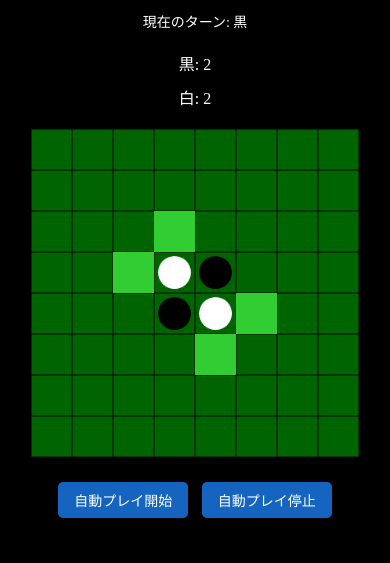
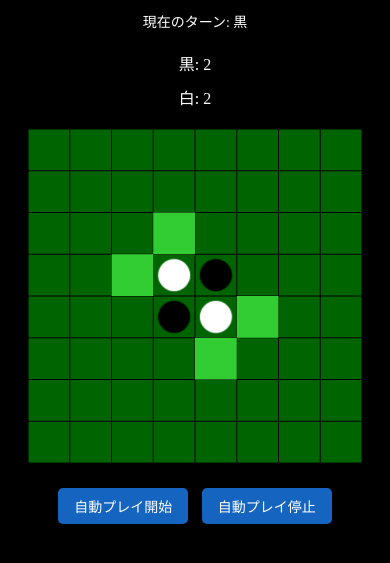
Before and after one commit to RyoSugimoto/vibe-reversi, a plain HTML site: page index.html in a window 390 px wide. Shown: the part 41-604 px from the top of the page. Drawn offline with Linux system fonts and the light colour scheme.

Commit message:
キャンバスサイズの調整とセルサイズの更新: スマートフォン向けに適切なサイズを設定し、クリックイベントの座標計算を修正

```diff
--- a/script.js
+++ b/script.js
@@ -2,7 +2,7 @@ const canvas = document.getElementById("board");
 const ctx = canvas.getContext("2d");
 const size = 8;
 let currentPlayer = "black";
-const cellSize = canvas.width / size;
+let cellSize = canvas.width / size; // cellSizeをletで定義
 
 // 盤面の初期化
 const gameBoard = Array(size).fill(null).map(() => Array(size).fill(null));
@@ -176,13 +176,34 @@ function stopAutoPlay() {
 document.getElementById("start-auto-play").addEventListener("click", startAutoPlay);
 document.getElementById("stop-auto-play").addEventListener("click", stopAutoPlay);
 
+// Adjust canvas size to match the grid size
+function adjustCanvasSize() {
+  // スマートフォン向けに適切なサイズを設定
+  const maxWidth = Math.min(400, window.innerWidth - 40); // 画面の幅から余白を引いた値
+  const newCellSize = maxWidth / size;
+  canvas.width = maxWidth;
+  canvas.height = maxWidth;
+  cellSize = newCellSize; // cellSizeを更新
+}
+
+// Call adjustCanvasSize during initialization and on window resize
+window.addEventListener("resize", () => {
+  adjustCanvasSize();
+  renderBoard();
+});
+
+// Initial adjustment
+adjustCanvasSize();
+
 // 初期描画
 renderBoard();
 
 canvas.addEventListener("click", (e) => {
   const rect = canvas.getBoundingClientRect();
-  const x = e.clientX - rect.left;
-  const y = e.clientY - rect.top;
+  const scaleX = canvas.width / rect.width;
+  const scaleY = canvas.height / rect.height;
+  const x = (e.clientX - rect.left) * scaleX;
+  const y = (e.clientY - rect.top) * scaleY;
   const col = Math.floor(x / cellSize);
   const row = Math.floor(y / cellSize);
   handleMove(row, col);
--- a/style.css
+++ b/style.css
@@ -18,6 +18,10 @@ h1 {
   gap: 2px;
   margin: 20px auto;
   width: 416px;
+  display: block;
+  margin: auto;
+  max-width: 100%;
+  height: auto;
 }
 
 .cell {
@@ -110,10 +114,9 @@ h1 {
   }
 
   #board {
-    grid-template-columns: repeat(8, 40px);
-    grid-template-rows: repeat(8, 40px);
-    gap: 1px; /* Reduce gap for smaller screens */
-    width: 328px; /* Adjust board width */
+    width: calc(100% - 40px);
+    height: auto;
+    margin: 20px auto;
   }
 
   .cell {
```
